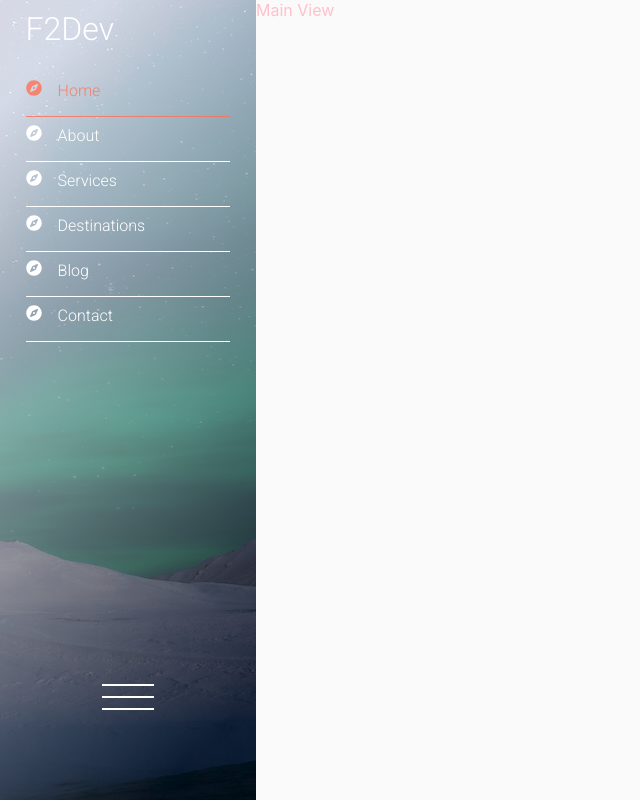
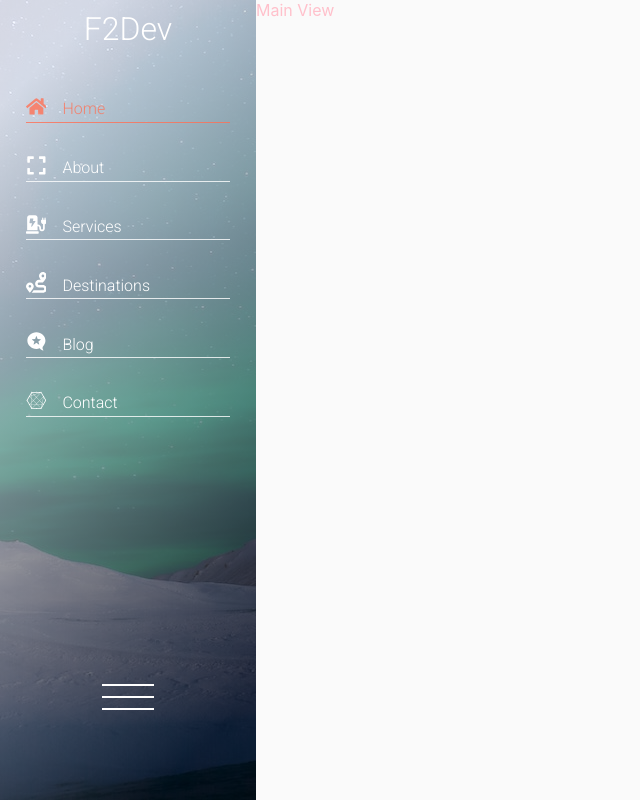
Before and after one commit to psinthorn/react-reuse-sidebar, a React (Create React App) app: page / in a window 1280 px wide. Shown: the whole page, without its empty margins (0-640 px from the left). Built offline with nearby package versions, Linux system fonts and the light colour scheme; a web font is replaced by a local one.

Commit message:
Completed sidebar animations

```diff
--- a/src/App.js
+++ b/src/App.js
@@ -1,4 +1,5 @@
-import React, { useState } from 'react';
+import React from 'react';
+import {FaMicroblog,FaExpand,FaConnectdevelop,FaHome,FaRoute, FaChargingStation, FaChevronRight} from  'react-icons/fa'
 import * as s from './App.styles';
 
 // components
@@ -8,7 +9,7 @@ import Sidebar from './components/navs/sidebar/sidebar';
 
 function App(){
 
-  const brand = "F2Dev";
+  const brand = {fullName: "F2Dev", shortName: "F2"};
   const bgImg = 'images/northern-lights.jpg'
   const fonts = {
     brand: 'Roboto',
@@ -17,18 +18,18 @@ function App(){
 
    // menu items list
    const menuItems = [
-    {name: 'Home', to: '/', icon: '', submenu: [] , status: true },
-    {name: 'About', to: '/about', icon: '', submenu: [] , status: true },
-    {name: 'Services', to: '/services', icon: '', submenu: [] , status: true },
-    {name: 'Destinations', to: '/destinations', icon: 'FaCompass', submenu: [
-        {name: 'Chaweng', to: '/chaweng', icon: '', submenu:[], status: true },
-        {name: 'Lamai', to: '/lamai', icon: '', submenu:[], status: true },
-        {name: 'Choengmon', to: '/choengmon', icon: '', submenu:[], status: true },
-        {name: 'Plaileam', to: '/plaileam', icon: '', submenu:[], status: true },
-        {name: 'Bophut', to: '/bophut', icon: '', submenu:[], status: true },
+    {name: 'Home', to: '/', icon: <FaHome />, submenu: [] , status: true },
+    {name: 'About', to: '/about', icon: <FaExpand />, submenu: [] , status: true },
+    {name: 'Services', to: '/services', icon: <FaChargingStation />, submenu: [] , status: true },
+    {name: 'Destinations', to: '/destinations', icon: <FaRoute />, submenu: [
+        {name: 'Chaweng', to: '/chaweng', icon: <FaChevronRight />, submenu:[], status: true },
+        {name: 'Lamai', to: '/lamai', icon: <FaChevronRight />, submenu:[], status: true },
+        {name: 'Choengmon', to: '/choengmon', icon: <FaChevronRight />, submenu:[], status: true },
+        {name: 'Plaileam', to: '/plaileam', icon: <FaChevronRight />, submenu:[], status: true },
+        {name: 'Bophut', to: '/bophut', icon: <FaChevronRight />, submenu:[], status: true },
     ], status: true},
-    {name: 'Blog', to: '/blog', icon: '', submenu: [] ,status: true },
-    {name: 'Contact', to: '/contact', icon: '', submenu: [] ,status: true },
+    {name: 'Blog', to: '/blog', icon: <FaMicroblog />, submenu: [] ,status: true },
+    {name: 'Contact', to: '/contact', icon: <FaConnectdevelop />, submenu: [] ,status: true },
     ]
 
   return (
--- a/src/components/navs/sidebar/Sidebar.styles.js
+++ b/src/components/navs/sidebar/Sidebar.styles.js
@@ -1,5 +1,5 @@
 import styled from '@emotion/styled';
-import { FaRegIdBadge } from 'react-icons/fa';
+// import { FaRegIdBadge } from 'react-icons/fa';
 
 export const SidebarContainer = styled.div`
     position: relative; // for menu and toggle container
@@ -15,15 +15,18 @@ export const SidebarContainer = styled.div`
     background-size: cover;
     background-repeat: no-repeat;
     background-position: center center;
+    transition: .3s ease-in all;
 `
 
 export const SideBarBrandContainer = styled.div`
         position: absolute;
+        text-align: ${props => !props.isSidebarOpen && 'center'};
         width: 100%;
         top: 10px;
         left: 0;
         right: 0;
         margin: 0 auto;
+
 `
 
 export const SidebarBrand = styled.div`
@@ -35,6 +38,7 @@ export const SidebarBrand = styled.div`
         left: 0;
         right: 0;
         margin: 0 auto;
+        transition: .5s ease-in all;
 `
 
 export const MenuItemContainer = styled.div`
@@ -44,27 +48,33 @@ export const MenuItemContainer = styled.div`
         left: 0;
         right: 0;
         margin: 0 auto;
+        transition: .5s ease-in all;
 `
 
 export const MenuItems = styled.div`
     font-family: ${props => props.font};
-    width: 80%;
+    ${props => !props.isSidebarOpen && `text-align: center; ${props.selected && ''} background: rgba(0, 0, 0, 0.6)`};
+    width: 100%;
     color: ${props => props.selected ? 'rgba(255, 112,85, 0.8)' : 'rgba(255, 255, 255, 1.0)'};
+    white-space: nowrap;
+    top: 0;
     left: 0;
     right: 0;
     margin: 0 auto;
+    padding: 1rem 0 1rem 0;
+    transition: .5s ease-in all;
+
+    // -----------------------------------------------------------------
+    // if need to show higtlight of of sidebarisopn state
+    // ${props => props.selected && 'background: rgba(0, 0, 0, 0.6)'};
+    // -----------------------------------------------------------------
 
     :hover {
         color: rgba(255, 112,85, 0.8);
         transition: .1s ease-in all;
     }
 
-    &:after {
-        content: '';
-        display: block;
-        border-top: 1px solid ${props => props.selected ? 'rgba(255, 112,85, 0.8)' : 'rgba(255, 255, 255, 1.0)'};
-        margin: 1rem 0 0.5rem 0;
-    }
+
 
     ${props => !props.selected && `
         &:hover {
@@ -75,13 +85,38 @@ export const MenuItems = styled.div`
         }
     `}
 `
+export const MenuItemsWrapper = styled.div`
+    left: 0;
+    right: 0;
+    margin: 0 auto;
+    width: 80%;
+
+    &:after {
+        content: '';
+        display: block;
+        border-top: 1px solid ${props => props.selected ? 'rgba(255, 112,85, 0.8)' : 'rgba(255, 255, 255, 0.8)'};
+
+    }
+`
 
 export const Icon = styled.span`
-        padding: 2rem 1rem 0 0;
+        display: inline;
+        vertical-align: middle;
+        padding: ${props => props.isSidebarOpen &&  '1rem 1rem 0 0rem'};
+        text-align: ${props => !props.isSidebarOpen && 'center'};
+        width: 80%;
+        font-size: 1.3rem;
+        // transition: .8s ease-in all;
 `
 
 export const Text = styled.span`
-        display: inline;
+
+        display: ${props => props.isSidebarOpen ? 'inline' : 'none'};
+        vertical-align: middle;
+        width: 80%;
+        white-space: nowrap;
+        padding: 1rem 0 0rem 0;
+        transition: .8s ease-in all;
 `
 
 // Toggeler ------------------------------------------------------------------------------
@@ -101,8 +136,8 @@ export const MenuToggle = styled.div`
         right: 0;
         margin: 0 auto;
         min-width: 40px;
-        // border-top: 1px solid #fff;
         cursor: pointer;
+        transition: .3s ease-in all;
 
         &:after {
             content: '';
--- a/src/components/navs/sidebar/sidebar.js
+++ b/src/components/navs/sidebar/sidebar.js
@@ -1,11 +1,10 @@
-import {useState} from 'react';
-import {FaCompass} from 'react-icons/fa';
+import {useState, useEffect} from 'react';
 import * as s from './Sidebar.styles';
 
 const Sidebar = (props) => {
 
     const {
-        brand = '',
+        brand = {fullName: '', shortName: ''},
         bgImg = '',
         menuItems=[],
         fonts = {
@@ -25,19 +24,29 @@ const Sidebar = (props) => {
         setMenuSelected(menuName)
      }
 
+     const [Branding, setBranding] = useState()
+
+     // Effect
+    useEffect(() => {isSidebarOpen ? setTimeout(() => {setBranding(brand.fullName)}, 300) : setTimeout(() => {setBranding(brand.shortName)}, 200)}, [isSidebarOpen, setBranding, brand.fullName, brand.shortName])
+
+
     // loop menu items
     const menuItemsJSX = menuItems && menuItems.map((menu, i) => {
             const isMenuItemSelected = menuSelected === menu.name
             //console.log(`${menu.name} is selected ${isMenuItemSelected}`)
+
             return (
                 <s.MenuItems
                 key={i}
                 font={fonts.menu}
                 selected={isMenuItemSelected}
                 onClick={()=>{handleMenuItemOnClick(menu.name)}}
+                isSidebarOpen={isSidebarOpen}
                 >
-                    <s.Icon><FaCompass /></s.Icon>
-                    <s.Text>{menu.name}</s.Text>
+                    <s.MenuItemsWrapper selected={isMenuItemSelected}>
+                        <s.Icon isSidebarOpen={isSidebarOpen}>{menu.icon}</s.Icon>
+                        <s.Text isSidebarOpen={isSidebarOpen} >{menu.name}</s.Text>
+                    </s.MenuItemsWrapper>
 
                 </s.MenuItems>
                 )
@@ -46,7 +55,7 @@ const Sidebar = (props) => {
     return (
         <s.SidebarContainer bgImg={bgImg} isSidebarOpen={isSidebarOpen}>
             <s.SideBarBrandContainer>
-                <s.SidebarBrand font={fonts.brand}>{brand}</s.SidebarBrand>
+                <s.SidebarBrand font={fonts.brand}>{Branding}</s.SidebarBrand>
             </s.SideBarBrandContainer>
             <s.MenuItemContainer>{menuItemsJSX}</s.MenuItemContainer>
             <s.MenuToggleContainer>
```
Also changed, not shown: 1 other file (tests, documents, lock files or other folders).
